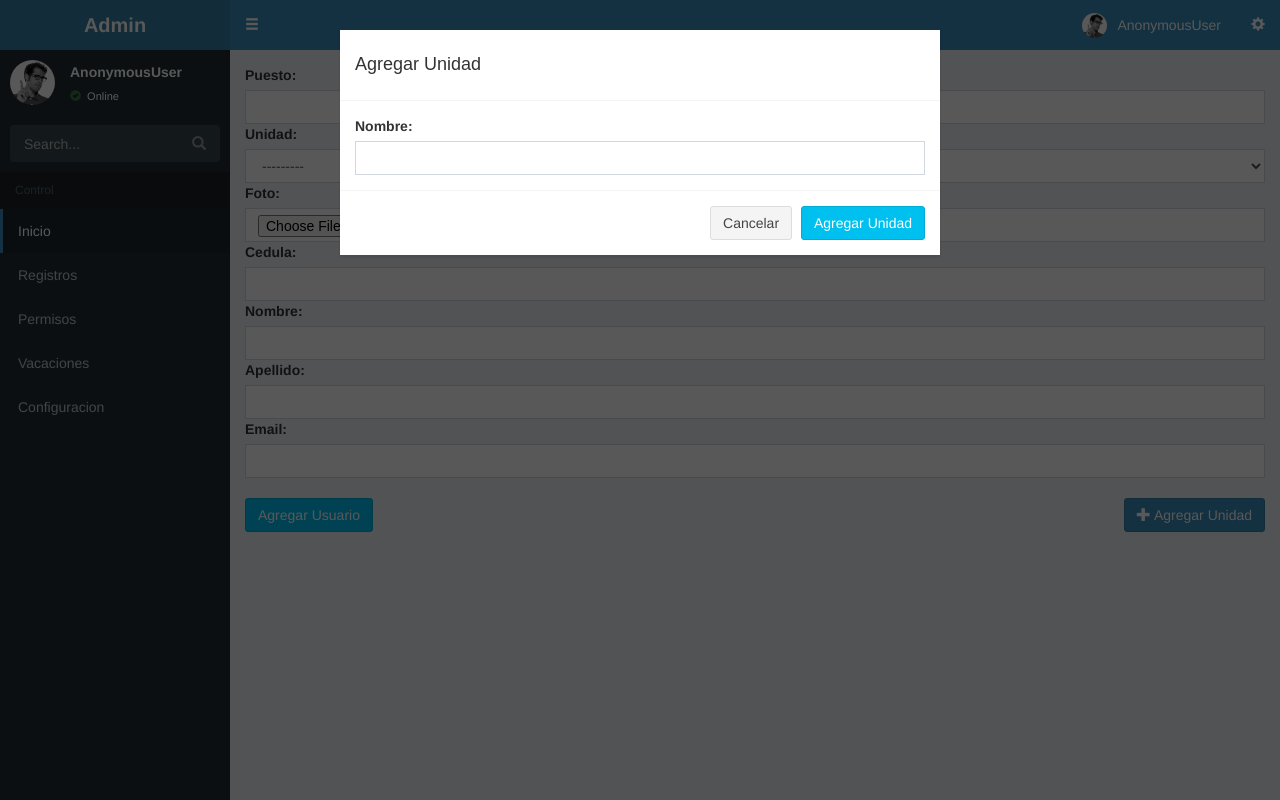
After one commit to jorgevtorresr/SIMCOPV, a Django app: page /usuarios/agregarusuario/ in a window 1280 px wide, after a click on "Agregar Unidad". The commit adds this page. Run offline with Django 3.2, Linux system fonts and the light colour scheme; data that the repository does not hold is empty; some libraries are stand-ins or nearby versions.

Commit message:
Adding barely modular setup to all apps

```diff
--- a/SIMCOPV/urls.py
+++ b/SIMCOPV/urls.py
@@ -35,8 +35,10 @@ urlpatterns = [
     url(r'^simcopv/$', 'usuarios.views.base', name='base'),
     url(r'^api/', include(router.urls)),
     url(r'^api-auth/', include('rest_framework.urls', namespace = 'rest_framework')),
-    url(r'^config/$', 'usuarios.views.config', name='config'),
+    url(r'^config/$', 'usuarios.views.images', name='config'),
     url(r'^permiso/$', 'permisos.views.permiso', name='permiso'),
+    url(r'^usuarios/agregarperiodo/$', 'usuarios.views.agregar_periodo', name='agregarperiodo'),
+    url(r'^usuarios/agregarusuario/$', 'usuarios.views.agregar_usuario', name='agregarusuario'),
     url(r'^cuenta/login/$', 'usuarios.views.autenticacion', name='auth'),
     url(r'^cuenta/logout/$', 'usuarios.views.auth_logout', name='logout'),
 ]
--- a/manage.py
+++ b/manage.py
@@ -1,4 +1,5 @@
-#!/usr/bin/env python
+#! python2
+# -*- coding: utf-8 -*-
 import os
 import sys
 
--- /dev/null
+++ b/media/frontimages.json
@@ -0,0 +1 @@
+{"image3": "6 2014-11-12 001.jpg", "image2": "3 2014-11-12 001.jpg", "imagen": "2 2014-11-12 001.jpg", "image4": "5 2014-11-12 001.jpg"}
--- a/templates/base.html
+++ b/templates/base.html
@@ -3,20 +3,24 @@
 <html>
   <head>
     <meta charset="UTF-8">
-    <title>SIMCOPV</title>
+    <title>
+    {% block title %}
+      SIMCOPV Admin
+    {% endblock title %}
+    </title>
     <!-- Tell the browser to be responsive to screen width -->
     <meta content='width=device-width, initial-scale=1, maximum-scale=1, user-scalable=no' name='viewport'>
+    <meta http-equiv="X-UA-Compatible" content="IE=edge">
+
+    {% block css %}
     <!-- Bootstrap 3.3.4 -->
     <link href="{% static "bootstrap/css/bootstrap.min.css"%}" rel="stylesheet" type="text/css" />
-
     <!-- Theme style -->
     <link href="{% static "css/vendor/AdminLTE.min.css"%}" rel="stylesheet" type="text/css" />
+    <link href="{% static "css/vendor/skins/skin-blue.min.css"%}" rel="stylesheet" type="text/css" />
+    {% endblock css %}
 
-    <meta http-equiv="X-UA-Compatible" content="IE=edge">
-
-    <link href="{% static "css/vendor/skins/skin-blue.min.css"%}" rel="stylesheet" type="text/css" />
   </head>
-
   <body class="skin-blue sidebar-mini">
     <style>
       li.user-header > a{
@@ -208,12 +212,13 @@
     </div><!-- ./wrapper -->
 
     <!-- REQUIRED JS SCRIPTS -->
-
+    {% block javascript %}
     <!-- jQuery 2.1.4 -->
     <script src="{% static "js/vendor/jquery-2.1.4.min.js"%}"></script>
     <!-- Bootstrap 3.3.2 JS -->
     <script src="{% static "bootstrap/js/bootstrap.min.js"%}" type="text/javascript"></script>
     <!-- AdminLTE App -->
     <script src="{% static "js/app.min.js"%}" type="text/javascript"></script>
+    {% endblock javascript %}
   </body>
 </html>
--- /dev/null
+++ b/templates/usuarios/agregarusuario.html
@@ -0,0 +1,37 @@
+{% extends "base.html" %}
+{% block content %}
+	<form action="" method="post" class="form" role="form">
+		{% csrf_token %}
+		{{form}}
+		<br>
+		<button type="submit" class="btn btn-info">Agregar Usuario</button>
+		<a href="#modal-unidad-agregar" class="btn btn-primary pull-right" data-toggle="modal"><span class="glyphicon glyphicon-plus"></span> Agregar Unidad</a>
+	</form>
+	<br>
+	{% if men %}
+		<div class="alert alert-warning">
+			<button class="close" data-dismiss="alert"><span>&times;</span></button>
+			<strong>Alerta!</strong> {{men}}
+		</div>
+	{% endif %}
+	<div class="modal fade" id="modal-unidad-agregar">
+		<div class="modal-dialog">
+			<div class="modal-content">
+				<div class="modal-header">
+					<h4>Agregar Unidad</h4>
+				</div>
+				<form action="" method="post" role="form" class="form">
+					{% csrf_token %}
+					<div class="modal-body">
+						{{form_unidad}}
+						<input name="unidad" type="hidden" value="unidad">
+					</div>
+					<div class="modal-footer">
+						<button class="btn btn-default" data-dismiss="modal" value="aceptar">Cancelar</button>
+						<button type="submit" class="btn btn-info">Agregar Unidad</button>
+					</div>
+				</form>
+			</div>
+		</div>
+	</div>
+{% endblock content %}
--- a/templates/configuracion.html
+++ b/templates/usuarios/configuracion.html
@@ -13,11 +13,11 @@
 {% block content %}
 	<div class="row">
 		<div class="col-xs-12">
-			<form action="" method="post" class="form" role="form">
+			<form action="" enctype="multipart/form-data" method="post" class="form" role="form">
 				{% csrf_token %}
 				{{form}}
 				<br>
-				<button class="btn btn-success" type="input">Aceptar</button>
+				<button class="btn btn-info" type="input">Aceptar</button>
 			</form>
 		</div>
 	</div>
--- a/usuarios/forms.py
+++ b/usuarios/forms.py
@@ -1,10 +1,34 @@
 from django import forms
-from usuarios.models import Persona
+from usuarios.models import Persona, Unidad
 
 class PersonaForm(forms.ModelForm):
+	def __init__ (self, *args, **kwargs):
+		super(PersonaForm, self).__init__(*args, **kwargs)
+		self.fields['cedula'].widget.attrs.update({'class':'form-control'})
+		self.fields['nombre'].widget.attrs.update({'class':'form-control'})
+		self.fields['apellido'].widget.attrs.update({'class':'form-control'})
+		self.fields['puesto'].widget.attrs.update({'class':'form-control'})
+		self.fields['unidad'].widget.attrs.update({'class':'form-control'})
+		self.fields['foto'].widget.attrs.update({'class':'form-control'})
+		self.fields['email'].widget.attrs.update({'class':'form-control'})
+
+	cedula = forms.CharField(max_length=10)
+	nombre = forms.CharField(max_length=25)
+	apellido = forms.CharField(max_length=25)
+	email = forms.EmailField()
+
 	class Meta:
 		model = Persona
-		fields = '__all__'
+		exclude = ("usuario",)
+
+class UnidadForm(forms.ModelForm):
+	def __init__ (self, *args, **kwargs):
+		super(UnidadForm, self).__init__(*args, **kwargs)
+		self.fields['nombre'].widget.attrs.update({'class':'form-control'})
+
+	class Meta:
+		model = Unidad
+		fields = "__all__"
 
 class LoginForm(forms.Form):
 	def __init__ (self, *args, **kwargs):
@@ -14,3 +38,16 @@ class LoginForm(forms.Form):
 
 	usuario = forms.CharField()
 	password = forms.CharField(widget=forms.PasswordInput())
+
+class FrontImages(forms.Form):
+	def __init__ (self, *args, **kwargs):
+		super(FrontImages, self).__init__(*args, **kwargs)
+		self.fields['imagen1'].widget.attrs.update({'class':'form-control'})
+		self.fields['imagen2'].widget.attrs.update({'class':'form-control'})
+		self.fields['imagen3'].widget.attrs.update({'class':'form-control'})
+		self.fields['imagen4'].widget.attrs.update({'class':'form-control'})
+
+	imagen1 = forms.ImageField()
+	imagen2 = forms.ImageField()
+	imagen3 = forms.ImageField()
+	imagen4 = forms.ImageField()
--- a/usuarios/models.py
+++ b/usuarios/models.py
@@ -9,6 +9,8 @@ class Unidad(models.Model):
 class Persona(models.Model):
 	puesto = models.CharField(max_length=25)
 	unidad = models.ForeignKey('Unidad')
+	foto = models.ImageField(upload_to="profile-pics/", default='profile-pics/image-default.png',
+		blank=True, null=True)
 	usuario = models.OneToOneField(User)
 
 class TipoNotificacion(models.Model):
--- a/usuarios/views.py
+++ b/usuarios/views.py
@@ -2,9 +2,10 @@
 # -*- coding: utf-8 -*-
 from django.shortcuts import render, render_to_response
 from django.http import HttpResponse, HttpResponseRedirect
-from .forms import PersonaForm, LoginForm
+from .forms import PersonaForm, LoginForm, UnidadForm
 from django.template.loader import get_template
 from django.template import Context
+from django.conf import settings
 from datetime import datetime
 from .models import Persona, TipoNotificacion, Periodo, Notificacion
 from .serializers import (UserSerializer, PersonaSerializer, TipoNotificacionSerializer,
@@ -12,12 +13,16 @@ from .serializers import (UserSerializer, PersonaSerializer, TipoNotificacionSer
 from rest_framework import viewsets
 from django.contrib.auth.models import User
 from permisos.forms import PermisoUsuarioForm
+from usuarios.forms import PersonaForm
 from django.contrib.auth import authenticate, login, logout
+import json
+from .forms import FrontImages
+from django.core.files.storage import default_storage
 
 # Create your views here.
 def index(request):
 	usuario = request.user
-	return render_to_response('index.html',{"usuario":usuario})
+	return render_to_response('usuarios/index.html',{"usuario":usuario})
 
 def base(request):
 	usuario = request.user
@@ -28,7 +33,29 @@ def config(request):
 		pass
 	else:
 		form = PermisoUsuarioForm()
-	return render(request, "configuracion.html",{"form":form})
+	return render(request, "usuarios/configuracion.html",{"form":form})
+
+def agregar_usuario(request):
+	if request.method == "POST":
+		if request.POST.get("unidad","") == "unidad":
+			form = PersonaForm()
+			form_unidad = UnidadForm(request.POST)
+			if form_unidad.is_valid():
+				men = "is_valid unidad!"
+				return render(request, 'usuarios/agregarusuario.html',{"form":form,"form_unidad":form_unidad,"men":men})
+		else:
+			form = PersonaForm(request.POST)
+			form_unidad = UnidadForm()
+			if form.is_valid():
+				men = "is valid!"
+				return render(request, 'usuarios/agregarusuario.html',{"form":form,"form_unidad":form_unidad,"men":men})
+	else:
+		form = PersonaForm()
+		form_unidad = UnidadForm()
+	return render(request, 'usuarios/agregarusuario.html',{"form":form,"form_unidad":form_unidad})
+
+def agregar_periodo(request):
+	return render(request, "usuarios/periodo.html",{})
 
 def autenticacion(request):
 	if request.method == "POST":
@@ -47,13 +74,43 @@ def autenticacion(request):
 						return HttpResponseRedirect("/simcopv/")
 				else:
 					mensaje = "El usuario no esta actualmente activo"
-					return render(request, "login.html",{"men":mensaje,"form":form})
+					return render(request, "usuarios/login.html",{"men":mensaje,"form":form})
 			else:
 				mensaje = "La combinación de Usuario y Contraseña es Incorrecta"
-				return render(request, "login.html",{"men":mensaje,"form":form})
+				return render(request, "usuarios/login.html",{"men":mensaje,"form":form})
 	else:
 		form = LoginForm()
-	return render(request, "login.html",{'form':form})
+	return render(request, "usuarios/login.html",{'form':form})
+
+def images(request):
+	if request.method == "POST":
+		form = FrontImages(request.POST, request.FILES)
+		image1 = request.FILES.get("imagen1","")
+		image2 = request.FILES.get("imagen2","")
+		image3 = request.FILES.get("imagen3","")
+		image4 = request.FILES.get("imagen4","")
+		#handle_uploaded_file(image1)
+		#handle_uploaded_file(image2)
+		#handle_uploaded_file(image3)
+		#handle_uploaded_file(image4)
+		dic = {"imagen":image1._get_name(), "image2":image2._get_name(), "image3":image3._get_name(),"image4":image4._get_name()}
+		jsonob = json.dumps(dic)
+		save_json(jsonob)
+		return render(request, "usuarios/configuracion.html",{"form":form})
+	else:
+		form = FrontImages()
+	return render(request,"usuarios/configuracion.html",{"form":form})
+
+def handle_uploaded_file(f):
+	filename = f._get_name()
+	fd = open('{0}/{1}'.format(settings.MEDIA_ROOT,'frontimages/{0}'.format(filename)),'wb')
+	for chunk in f.chunks():
+		fd.write(chunk)
+	fd.close()
+
+def save_json(jsonob):
+	with open('{0}/frontimages.json'.format(settings.MEDIA_ROOT), 'wb+') as destination:
+		destination.write(jsonob)
 
 def auth_logout(request):
 	logout(request)
```
Also changed, not shown: permisos/views.py (+7 -3 lines), templates/usuarios/periodo.html (added, +34 -0 lines), media/profile-pics/image-default.png (added), permisos/migrations/0003_auto_20150917_1640.py (added), templates/permisos/permiso.html (renamed from templates/permiso.html), templates/usuarios/index.html (renamed from templates/index.html), templates/usuarios/login.html (renamed from templates/login.html), usuarios/migrations/0005_persona_foto.py (added).
